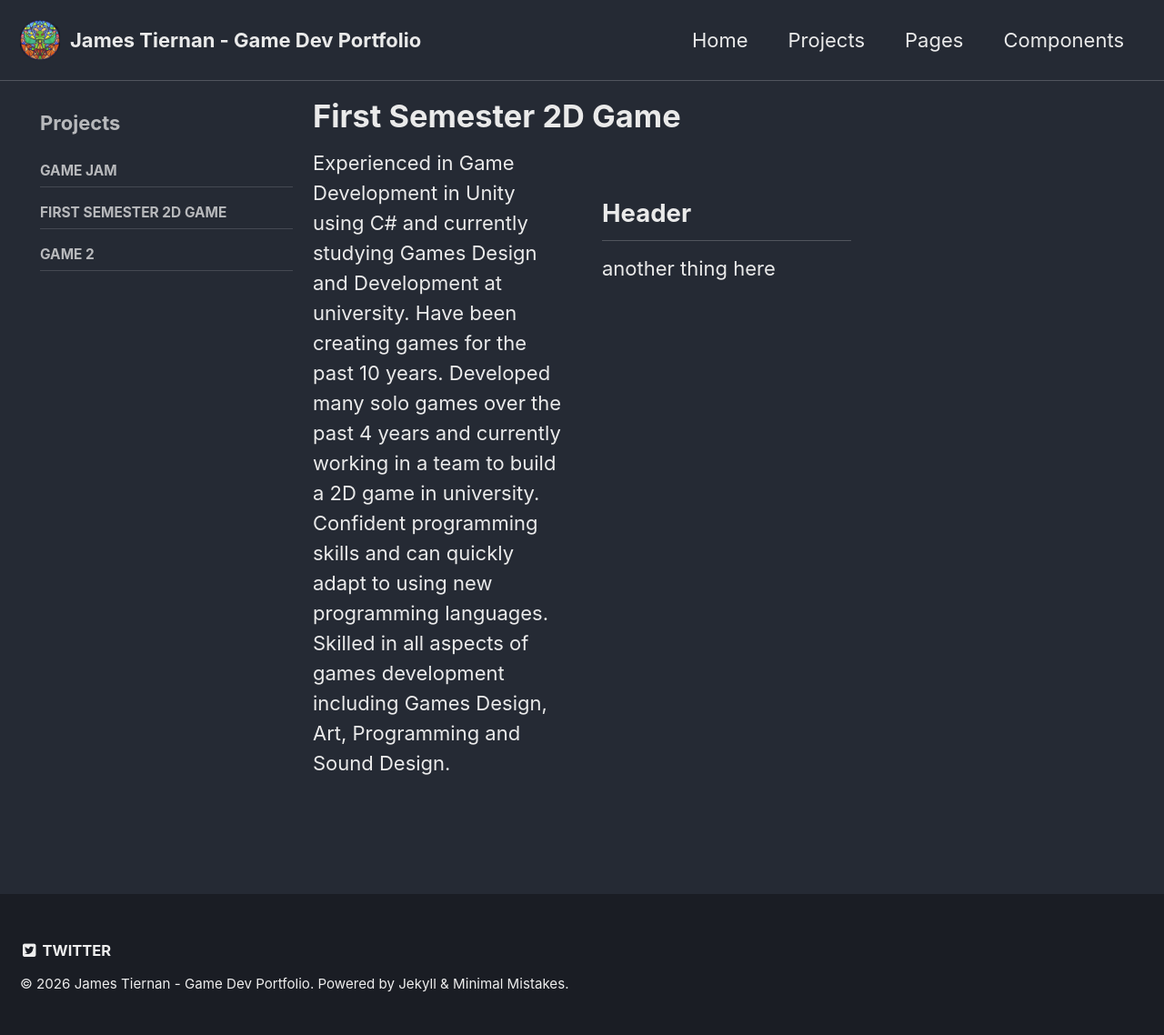
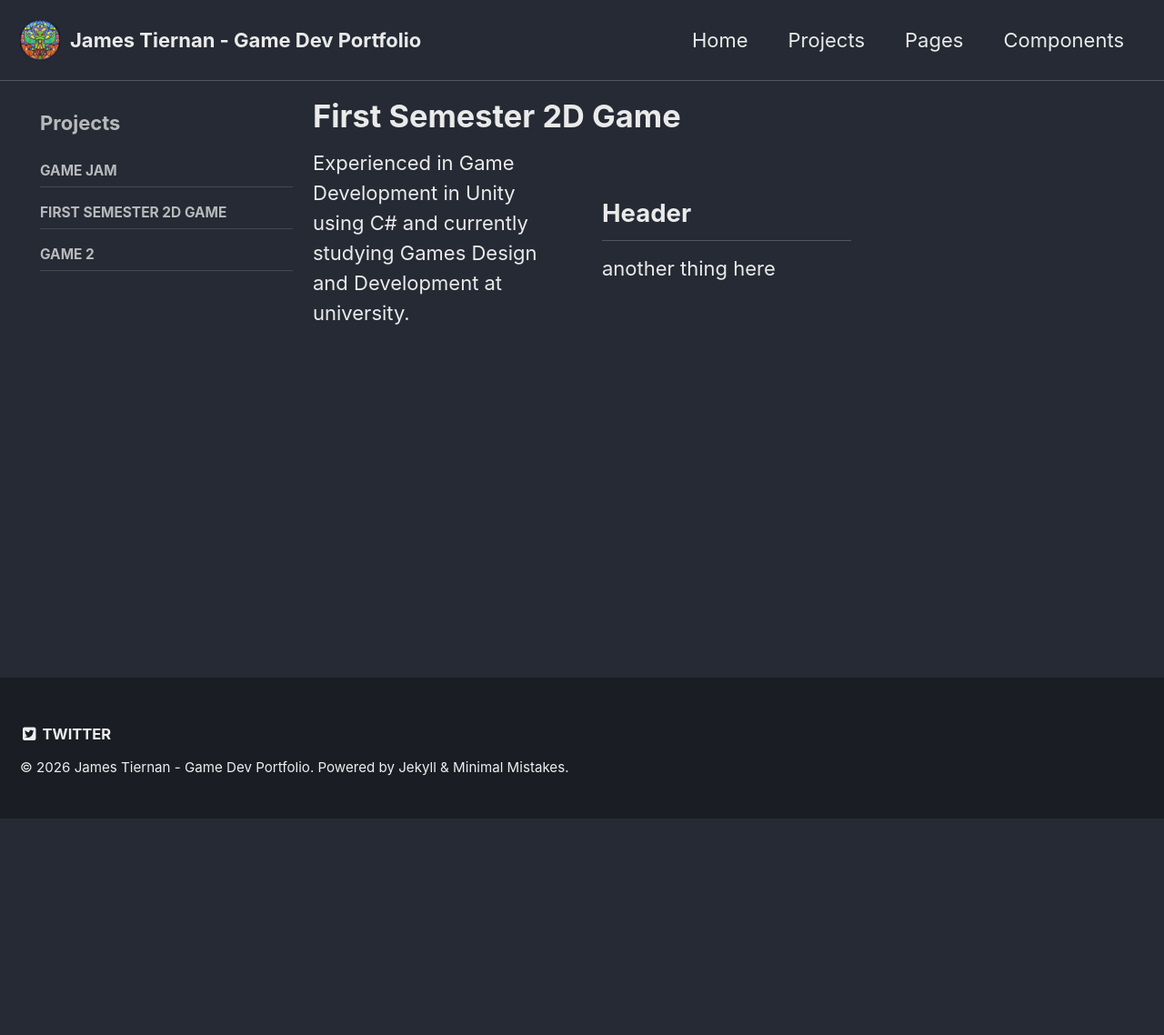
Before and after one commit to JamesTiernan/JamesTiernan.github.io, a Jekyll site: the page built from _pages/projects-game1.md, in a window 1280 px wide. Shown: the whole page at 91% size. Built offline with Jekyll 4.4.1, drawn with Linux system fonts in a browser that asks for light colours; after the commit the page ends 900 px from its top, so only the background shows below that.

Commit message:
Update double.html

```diff
--- a/_layouts/double.html
+++ b/_layouts/double.html
@@ -13,7 +13,7 @@ layout: single
     {% if page.title %}<meta itemprop="headline" content="{{ page.title | replace: '|', '&#124;' | markdownify | strip_html | strip_newlines | escape_once }}">{% endif %}
 <div style="flex:1 1 250px; min-width:250px;">
   <p>
-    Experienced in Game Development in Unity using C# and currently studying Games Design and Development at university. Have been creating games for the past 10 years. Developed many solo games over the past 4 years and currently working in a team to build a 2D game in university. Confident programming skills and can quickly adapt to using new programming languages. Skilled in all aspects of games development including Games Design, Art, Programming and Sound Design.
+    Experienced in Game Development in Unity using C# and currently studying Games Design and Development at university.
   </p>
 </div>
 
```
